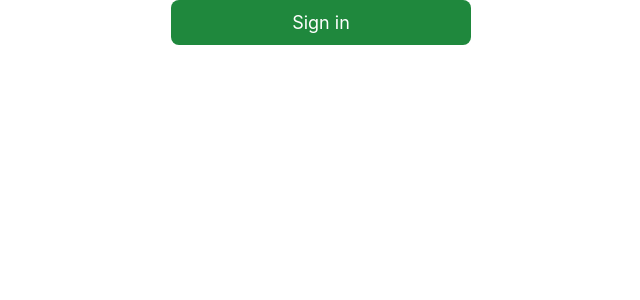
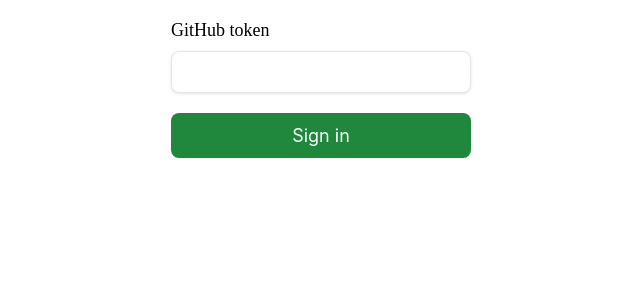
Before and after one commit to SUMSIMS-GITHUB-FOLLOW/github-follow-detection, a React (Vite) app: page /login in a window 1280 px wide. Shown: the top 300 px of the page, without its empty margins (319-959 px from the left). Built offline with nearby package versions, Linux system fonts and the light colour scheme; a web font is replaced by a local one.

Commit message:
feat: InputText 컴포넌트 제작 필요없는 코드도 함께 제거

```diff
--- a/src/assets/svg/IcGithub.tsx
+++ b/src/assets/svg/IcGithub.tsx
@@ -1,4 +1,3 @@
-import * as React from 'react';
 import type { SVGProps } from 'react';
 const SvgIcGithub = (props: SVGProps<SVGSVGElement>) => (
   <svg xmlns="http://www.w3.org/2000/svg" viewBox="0 0 30 30" {...props}>
--- a/src/components/atoms/LoginButton/styles.ts
+++ b/src/components/atoms/LoginButton/styles.ts
@@ -4,8 +4,6 @@
 export const StyledButton = styled.button`
   ${Generators.flexGenerator()}
   gap: 1rem;
-  justify-content: center;
-  align-items: center;
   width: 30rem;
   margin: 0 auto;
   padding: 1.2rem 3.5rem;
--- a/src/components/atoms/index.ts
+++ b/src/components/atoms/index.ts
@@ -1,4 +1,5 @@
 import Button from './Button';
 import LoginButton from './LoginButton';
+import Input from './Input';
 
-export { Button, LoginButton };
+export { Button, LoginButton, Input };
--- /dev/null
+++ b/src/components/molecules/InputText/index.tsx
@@ -0,0 +1,18 @@
+import React from 'react';
+import { InputTextWrapper, StyledText } from './styles';
+import { Input } from '@atoms';
+
+interface InputTextProps extends React.InputHTMLAttributes<HTMLInputElement> {
+  label: string;
+}
+
+const InputText = ({ label }: InputTextProps) => {
+  return (
+    <InputTextWrapper>
+      <StyledText>{label}</StyledText>
+      <Input />
+    </InputTextWrapper>
+  );
+};
+
+export default InputText;
--- /dev/null
+++ b/src/components/molecules/InputText/styles.ts
@@ -0,0 +1,13 @@
+import styled from '@emotion/styled';
+import { Generators } from '@styles/generator';
+
+export const InputTextWrapper = styled.section`
+  ${Generators.flexGenerator('column', 'center', 'start')}
+  gap: 1rem;
+  width: max-content;
+  margin: 2rem auto;
+`;
+
+export const StyledText = styled.label`
+  ${Generators.fontGenerator('1.8rem', '400')}
+`;
--- a/src/components/molecules/index.ts
+++ b/src/components/molecules/index.ts
@@ -0,0 +1,3 @@
+import InputText from './InputText';
+
+export { InputText };
--- a/src/pages/login/index.tsx
+++ b/src/pages/login/index.tsx
@@ -1,4 +1,5 @@
 import { LoginButton } from '@atoms';
+import { InputText } from '@molecules';
 
 const LoginPage = () => {
   const handleLoginClick = () => {
@@ -7,6 +8,7 @@
 
   return (
     <>
+      <InputText label="GitHub token" />
       <LoginButton onClick={handleLoginClick}>Sign in</LoginButton>
     </>
   );
```
